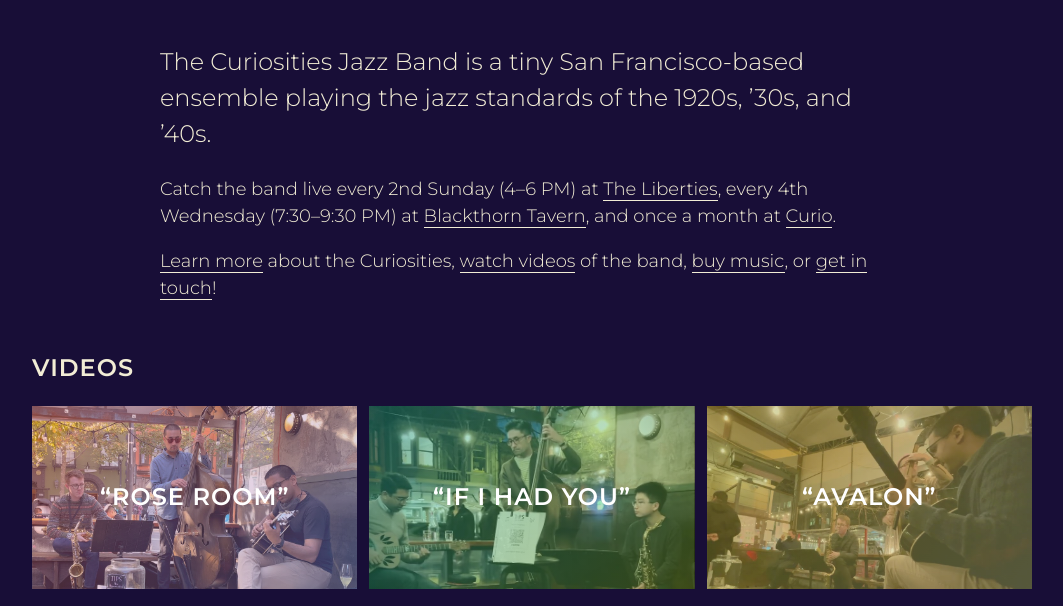
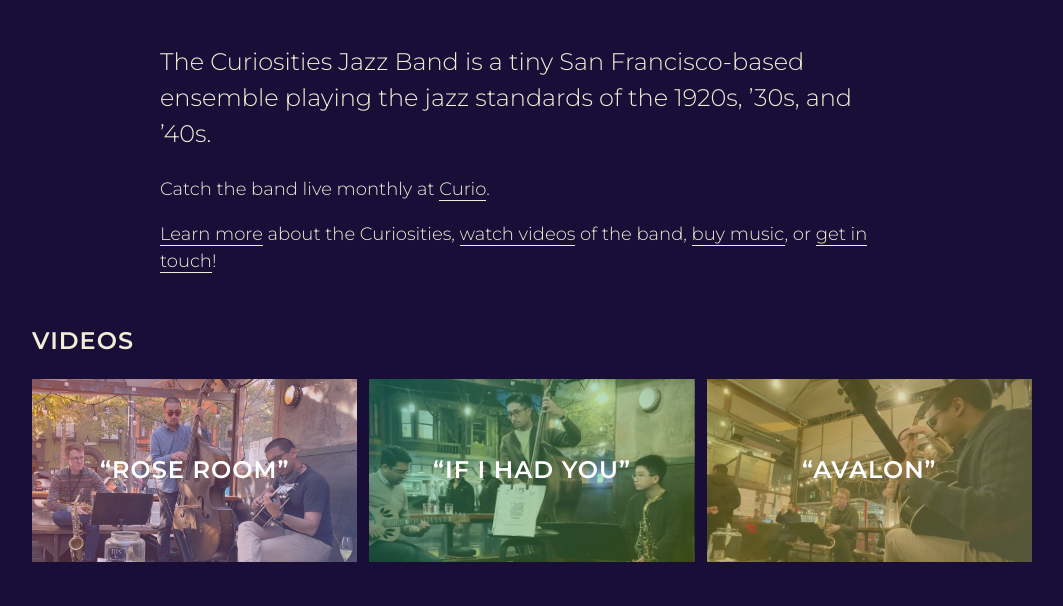
Before and after one commit to iamnirav/curiosities-website, a Jekyll site: the page built from index.html, in a window 1280 px wide and 900 px high, scrolled down 842 px, cut to the strip 82-688 px from the top of the window. Shown: the whole strip, without its empty margins (108-1171 px from the left). Built offline with Jekyll 4.4.1, drawn with Linux system fonts in a browser that asks for light colours.

Commit message:
Update index.html

```diff
--- a/index.html
+++ b/index.html
@@ -6,9 +6,7 @@
   </section>
   <section class="narrow">
     <h3>{{ site.description }}</h3>
-    <p>Catch the band live every 2nd Sunday (4–6 PM) at <a href="https://www.theliberties.com/" target="_blank">The
-        Liberties</a>, every 4th Wednesday (7:30–9:30 PM) at <a href="http://blackthornsf.com" target="_blank">Blackthorn Tavern</a>,
-      and once a month at <a href="https://www.curiobarsf.com/live-music" target="_blank">Curio</a>.</p>
+    <p>Catch the band live monthly at <a href="https://www.curiobarsf.com/live-music" target="_blank">Curio</a>.</p>
     <p><a href="about.html">Learn more</a> about the Curiosities, <a href="media.html">watch videos</a> of the band, <a
         href="albums.html">buy music</a>, or <a href="contact.html">get in touch</a>!</p>
   </section>
```
